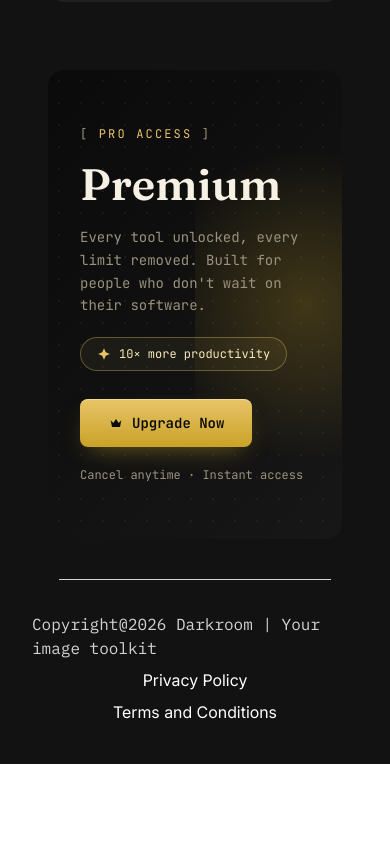
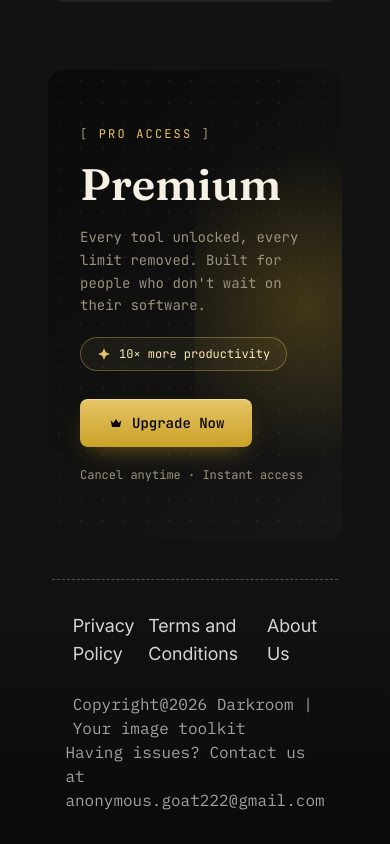
Before and after one commit to ibrahimhere47/Darkroom-v2, a React (Vite) app: page / in a window 390 px wide. Shown: the part 3162-4006 px from the top of the page. Before the commit the page ends 3926 px from the top, so only its background shows below. Built offline with nearby package versions, Linux system fonts and the light colour scheme.

Commit message:
Improved footer design added about us page and made guarantees mobile friendly

```diff
--- a/src/components/Layout.jsx
+++ b/src/components/Layout.jsx
@@ -11,12 +11,16 @@ const Layout = ({ children }) => {
                 <div className='bg-[#121212] py-7'></div>
                 {children}
             </main>
-            <footer className='flex flex-col items-center gap-8 mb-4 bg-[#121212] py-6 px-8'>
-                <div className='border-t border-neutral-300 w-5/6' />
-                <div className='flex flex-col items-center gap-2'>
-                    <p className='font-mono text-neutral-300'>Copyright@2026 Darkroom | Your image toolkit</p>
-                    <Link to='/privacy-policy' className='font-body'>Privacy Policy</Link>
-                    <Link to='/terms-and-conditions' className='font-body'>Terms and Conditions</Link>
+            <footer className='flex flex-col items-center gap-8 bg-linear-180 from-[#121212] to-[#0a0a0a] mt-6 pb-8 px-8'>
+                <div className='border-t border-dashed border-neutral-600 w-7/8' />
+                <div className='flex flex-col items-center gap-2 w-3/4'>
+                    <div className='flex justify-between w-full'>
+                        <Link to='/privacy-policy' className='font-body text-lg text-neutral-300'>Privacy Policy</Link>
+                        <Link to='/terms-and-conditions' className='font-body text-lg text-neutral-300'>Terms and Conditions</Link>
+                        <Link to='/about-us' className='font-body text-lg text-neutral-300'>About Us</Link>
+                    </div>
+                    <p className='font-mono text-neutral-400 mt-4'>Copyright@2026 Darkroom | Your image toolkit</p>
+                    <h1 className='font-mono text-neutral-400 -mt-2'>Having issues? Contact us at anonymous.goat222@gmail.com</h1>
                 </div>
             </footer>
         </div>
--- a/src/components/tool-page-comps/ToolPageGuarantees.jsx
+++ b/src/components/tool-page-comps/ToolPageGuarantees.jsx
@@ -56,7 +56,7 @@ const ToolPageGuarantees = () => {
     }
 
     return (
-        <div className='flex flex-col items-center gap-5 mb-12 bg-black w-full p-6 py-12 rounded-2xl border border-neutral-800'>
+        <div className='hidden md:flex flex-col items-center gap-5 mb-12 bg-black w-full p-6 py-12 rounded-2xl border border-neutral-800'>
             <div className='w-fit h-fit relative flex items-center justify-center' onMouseEnter={handleHover} onMouseLeave={handleHoverLeave}>
                 <h1 className='font-mono font-bold text-2xl text-amber-47' ref={headingRef}>Why choose Darkroom?</h1>
                 <div className='absolute inset-0 opacity-0 blur-lg rounded-full bg-amber-47' ref={glowRef} />
--- a/src/main.jsx
+++ b/src/main.jsx
@@ -6,6 +6,7 @@ import ToolPage from './pages/ToolPage.jsx';
 import GuidePage from './pages/GuidePage.jsx';
 import PrivacyPolicy from './pages/PrivacyPolicy.jsx';
 import TermsAndConditions from './pages/TermsAndConditions.jsx';
+import AboutUs from './pages/AboutUs.jsx';
 
 const router = createBrowserRouter([{
   path: '/',
@@ -22,6 +23,9 @@ const router = createBrowserRouter([{
 }, {
   path: '/terms-and-conditions',
   element: <TermsAndConditions />
+}, {
+  path: '/about-us',
+  element: <AboutUs />
 }
 ]);
 
--- /dev/null
+++ b/src/pages/AboutUs.jsx
@@ -0,0 +1,13 @@
+import React from 'react'
+import Layout from '../components/Layout'
+
+const AboutUs = () => {
+    return (
+        <Layout>
+            <div className='mt-13' />
+            <div>About Us</div>
+        </Layout>
+    )
+}
+
+export default AboutUs
```
